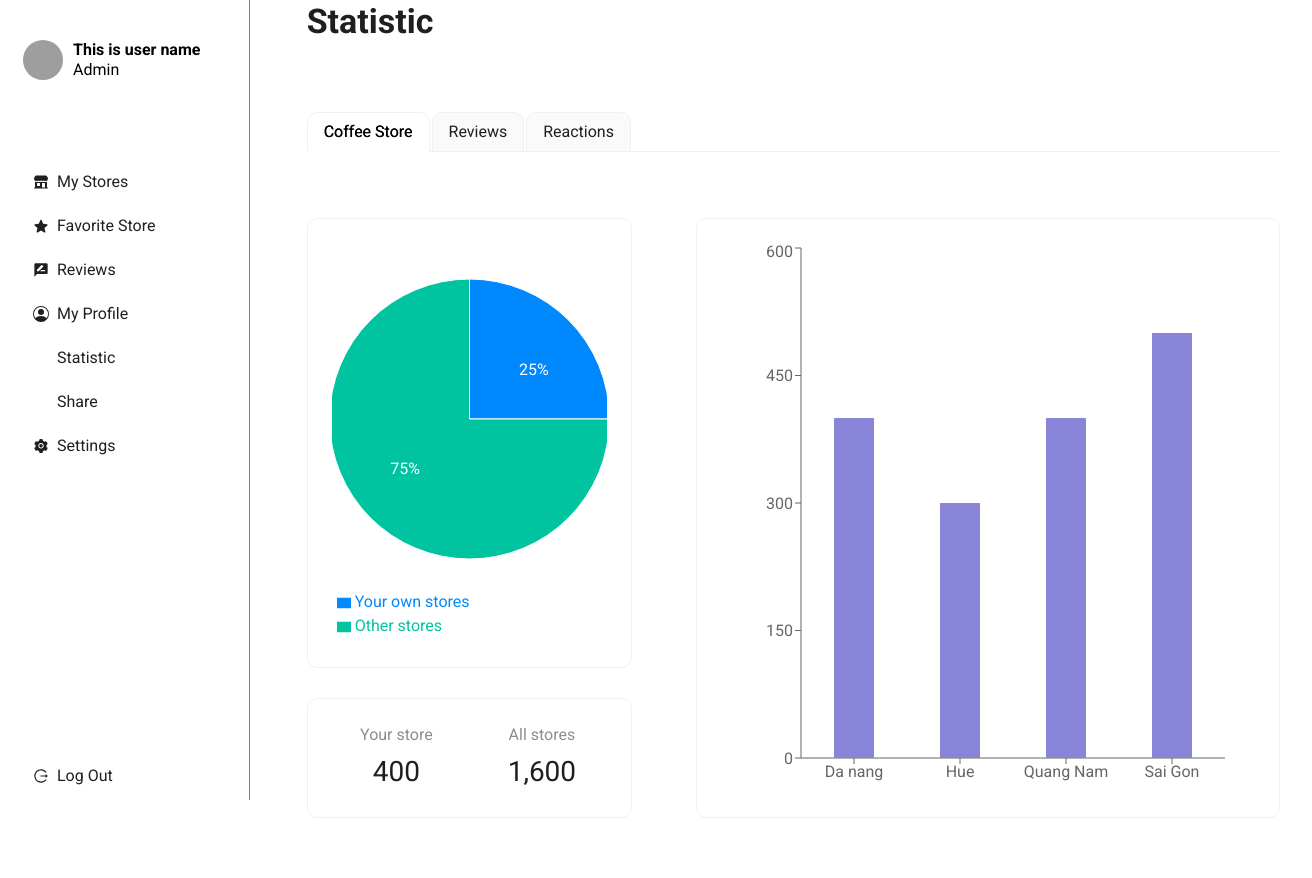
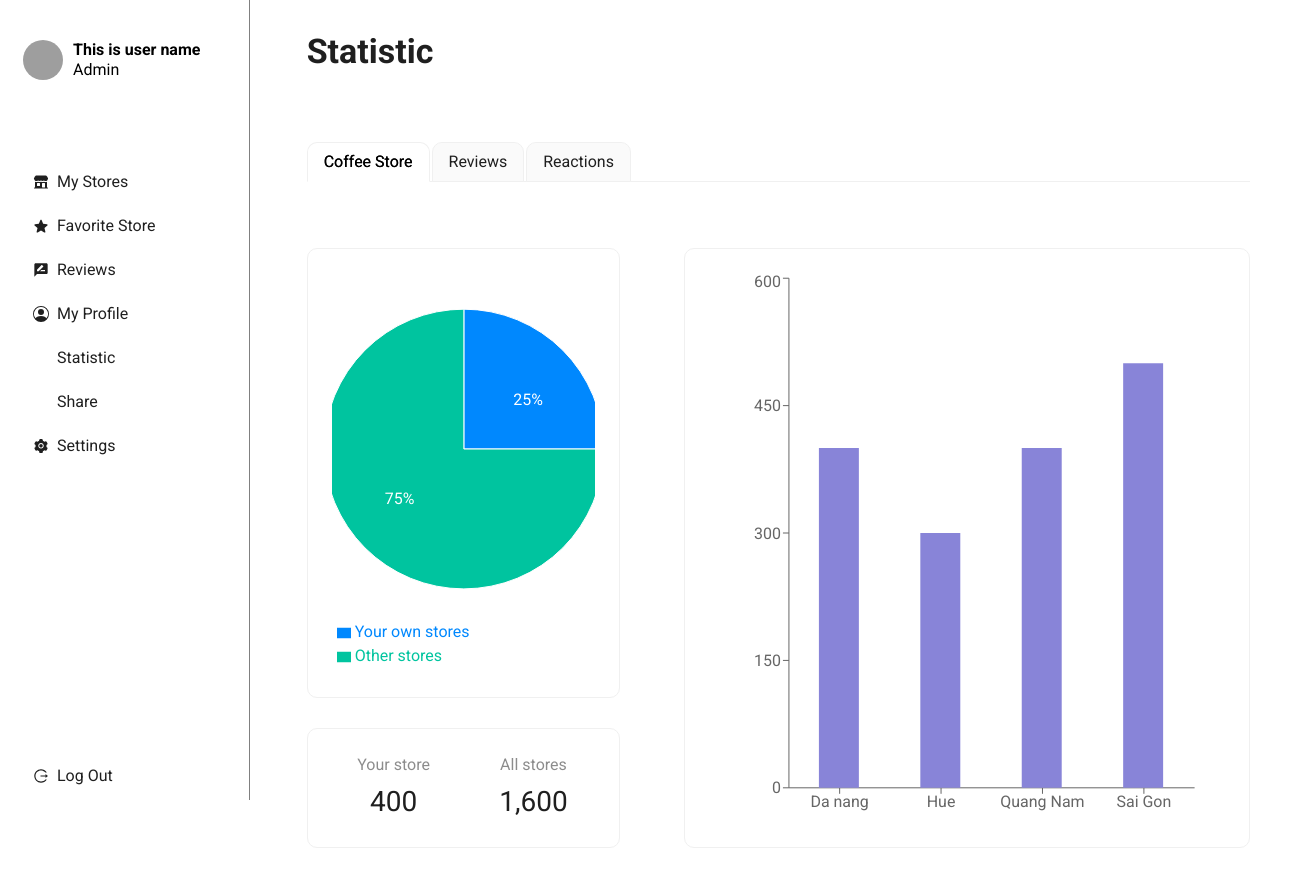
Before and after one commit to thienpa-fe/coffee-store-review, a Next.js app: page /dashboard/statistic in a window 1280 px wide. Shown: the whole page, 1312 px wide, since content can reach past the window. Before the commit the page ends 818 px from the top, so only its background shows below. Built offline with nearby package versions, Linux system fonts and the light colour scheme; grey boxes are pictures that could not be loaded; some icons are missing.

Commit message:
[CF-52]: Update remake container layout by Row Col

```diff
--- a/src/app/dashboard/layout.jsx
+++ b/src/app/dashboard/layout.jsx
@@ -6,10 +6,10 @@ import { Col, Row } from 'antd';
 const DashboardLayout = ({ children }) => (
   <div>
     <Row>
-      <Col xxl={4} xl={5} lg={6}>
+      <Col xxl={3} xl={5} lg={6}>
         <DashboardSidebar />
       </Col>
-      <Col xxl={20} xl={19} lg={18}>
+      <Col xxl={21} xl={19} lg={18}>
         {children}
       </Col>
     </Row>
--- a/src/app/dashboard/page.jsx
+++ b/src/app/dashboard/page.jsx
@@ -2,6 +2,6 @@
 
 import DashboardLayout from './layout';
 
-const Dashboard = () => <div></div>;
+const Dashboard = () => <></>;
 
 export default Dashboard;
--- a/src/components/Dashboard/containers/DashboardSettingsContainer/styles.js
+++ b/src/components/Dashboard/containers/DashboardSettingsContainer/styles.js
@@ -1,7 +1,7 @@
 import styled from 'styled-components';
 
 const DashboardSettingsContainerStyled = styled.div`
-  padding: 30px 60px 0 0;
+  padding: 30px;
 
   .ant-form-item {
     margin-top: 100px;
--- a/src/components/Dashboard/containers/DashboardShareUrlContainer/styles.js
+++ b/src/components/Dashboard/containers/DashboardShareUrlContainer/styles.js
@@ -1,6 +1,8 @@
 import styled from 'styled-components';
 
 const DashboardShareUrlContainerStyled = styled.div`
+  padding: 30px;
+
   .share-url-area {
     display: grid;
     grid-template-columns: 110px 320px 110px;
--- a/src/components/Dashboard/containers/DashboardSidebar/styles.js
+++ b/src/components/Dashboard/containers/DashboardSidebar/styles.js
@@ -4,14 +4,20 @@ const DashboardSidebarstyled = styled.div`
   border-right: 1px solid gray;
   height: 100vh;
   padding: 30px 0 0 10px;
+  display: flex;
   position: fixed;
-  display: flex;
   flex-direction: column;
   justify-content: space-between;
   overflow-y: scroll;
+  z-index: 1;
 
   &::-webkit-scrollbar {
     width: 8px;
+  }
+
+  &::-webkit-scrollbar-thumb {
+    background-color: #6b6b6b;
+    border-radius: 5px;
   }
 
   @media only screen and (max-width: 1366px) {
--- a/src/components/Dashboard/containers/DashboardStatisticContainer/styles.js
+++ b/src/components/Dashboard/containers/DashboardStatisticContainer/styles.js
@@ -1,8 +1,8 @@
 import styled from 'styled-components';
 
 const DashboardStatisticContainerStyled = styled.div`
-
-
+  padding: 30px;
+  overflow: hidden;
   @media only screen and (max-width: 1366px) {
     padding-left: 40px;
   }
```
